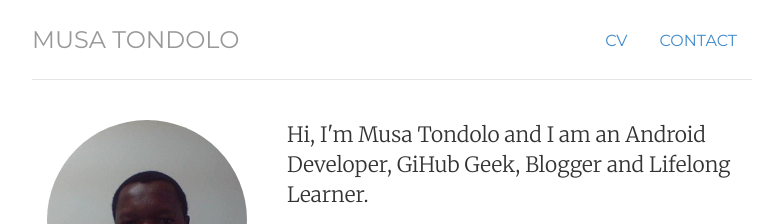
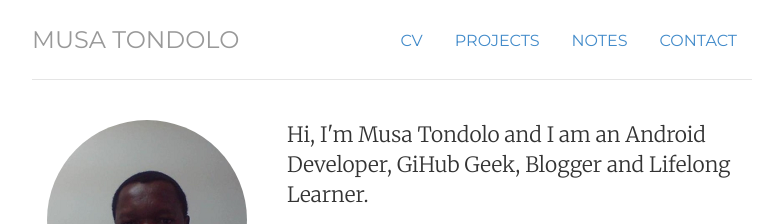
Before and after one commit to mtondolo/mtondolo.github.io, a Jekyll site: the page built from index.html, in a window 1280 px wide. Shown: the top 224 px of the page, without its empty margins (248-1030 px from the left). Built offline with Jekyll 4.4.1, drawn with Linux system fonts in a browser that asks for light colours.

Commit message:
Update header.html

```diff
--- a/_includes/header.html
+++ b/_includes/header.html
@@ -1,8 +1,8 @@
 <div class="header">
 	<ul class="nav nav-pills pull-right">
 		<li class="{{ page.cv }}"><a href="#" title="CV">CV</a></li>
-		<!-- <li class="{{ page.projects }}"><a href="/projects" title="Projects">Projects</a></li> -->
-		<!-- <li class="{{ page.notes }}"><a href="/notes" title="Notes">Notes</a></li> -->
+		<li class="{{ page.projects }}"><a href="/projects" title="Projects">Projects</a></li>
+		<li class="{{ page.notes }}"><a href="/notes" title="Notes">Notes</a></li>
 		<li class="{{ page.contact }}"><a href="/contact" title="Contact">Contact</a></li>
 	</ul>
 	<h3 class="text-muted"><a href="/">Musa Tondolo</a></h3>
```
